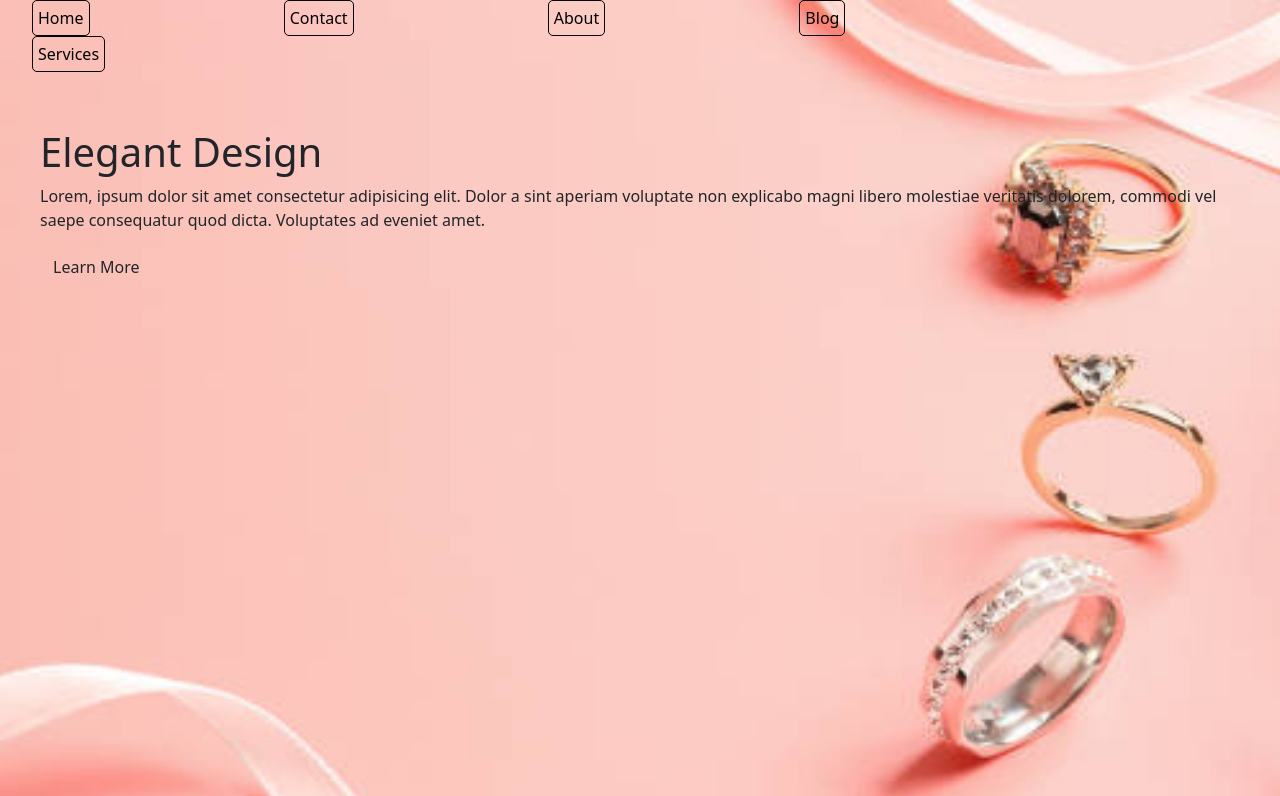
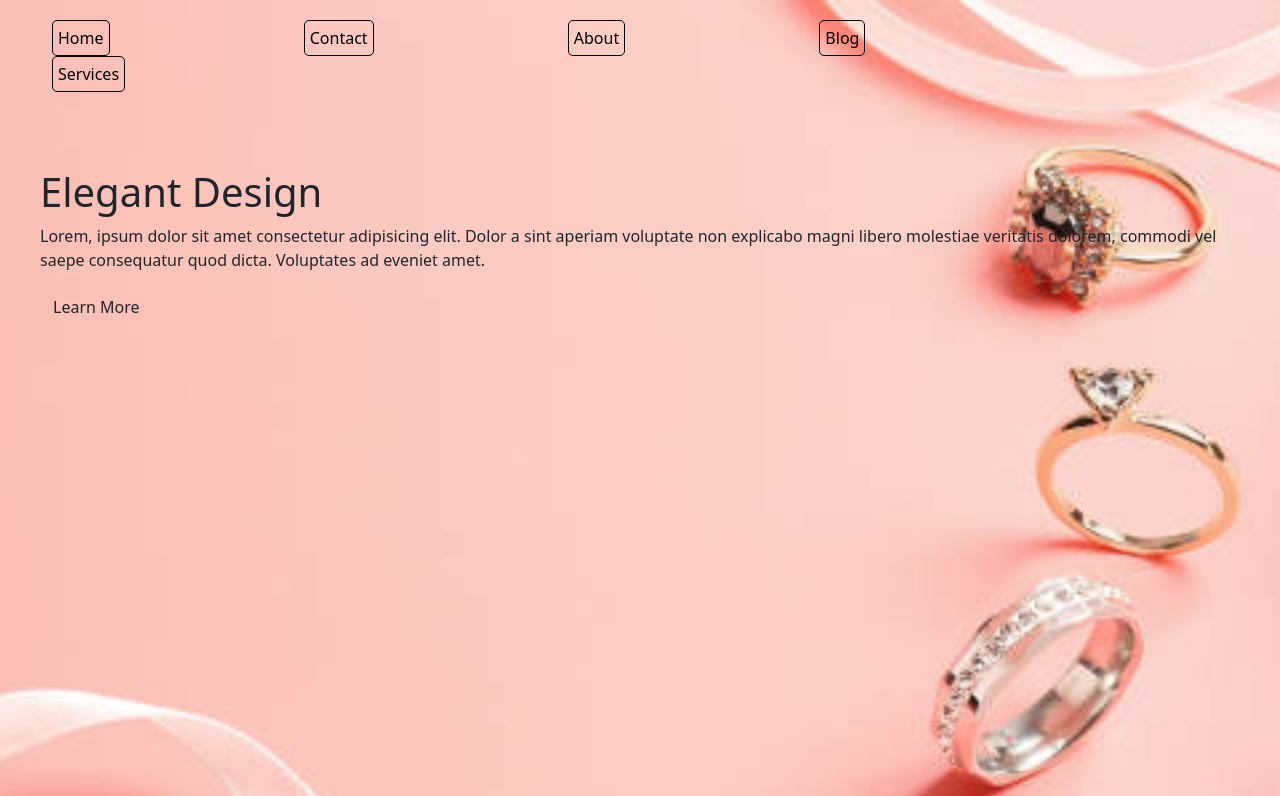
Before and after one commit to bianxkath/etechFinalPT, a plain HTML site: page index.html in a window 1280 px wide. Shown: the top 796 px of the page. Drawn offline with nearby package versions, Linux system fonts and the light colour scheme; a script that the page names is missing.

Commit message:
adjusting
adjusting header

```diff
--- a/style.css
+++ b/style.css
@@ -18,7 +18,8 @@ body {
 
 header {
     color: black;
-    padding: 0px;
+    padding: 20px;
+    margin: 0px;
 }
 
 nav ul {
```
